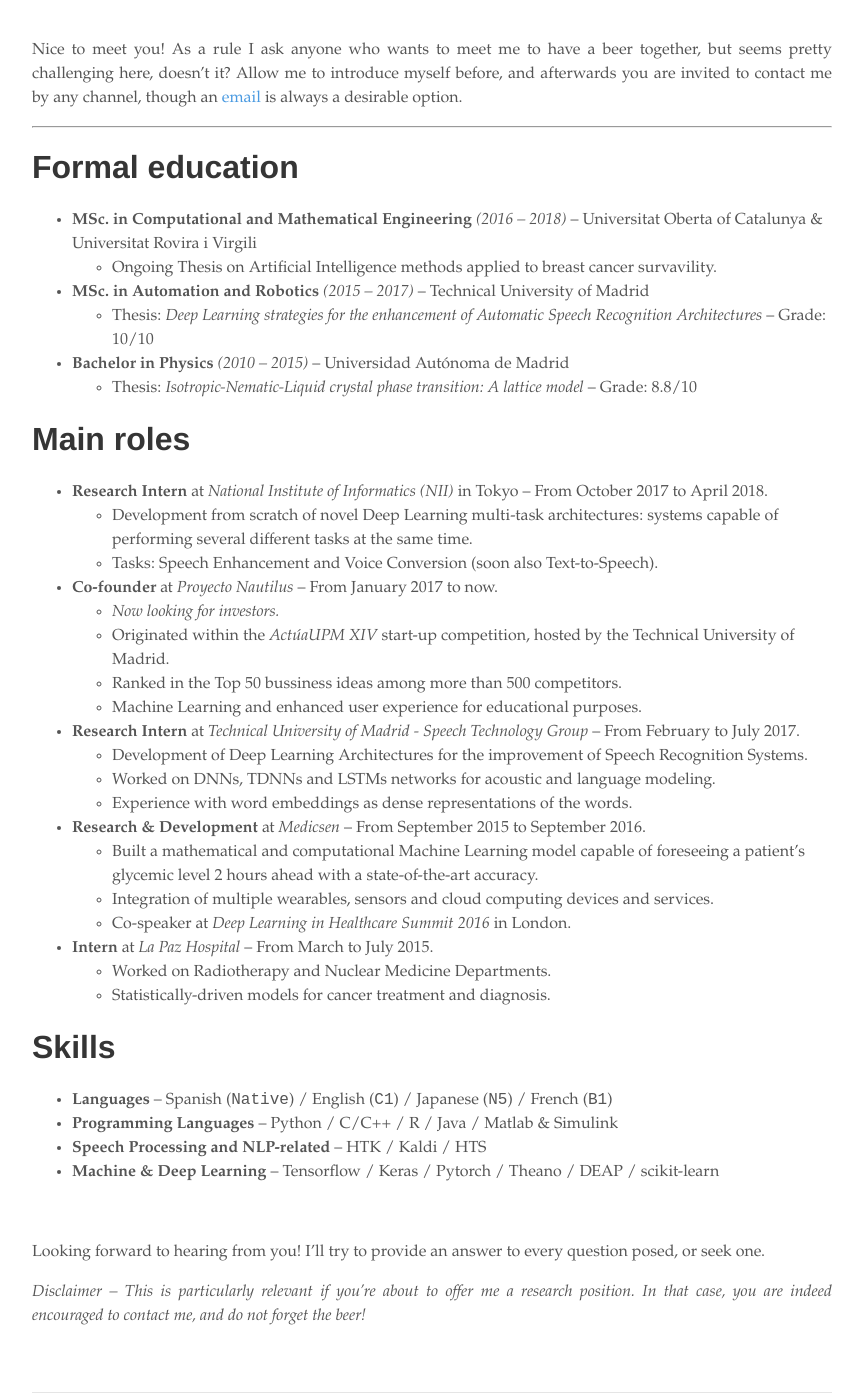
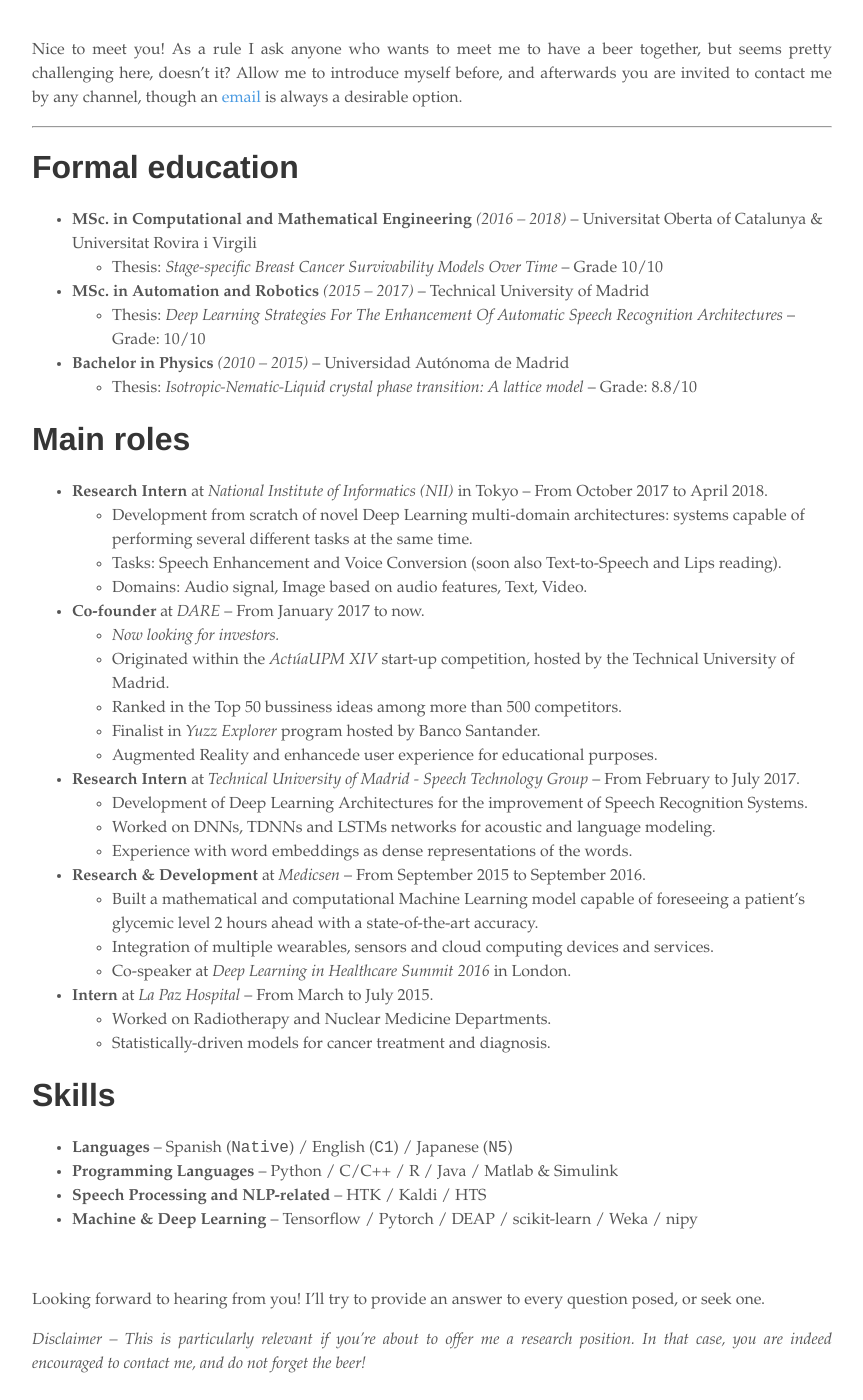
Before and after one commit to ricardokleinklein/ricardokleinklein.github.io, a Jekyll site: the page built from about.md, in a window 1280 px wide and 1400 px high, scrolled down 212 px. Shown: the whole window, without its empty margins (208-1071 px from the left). Built offline with Jekyll 4.4.1, drawn with Linux system fonts in a browser that asks for light colours; nearby versions of some CDN libraries.

Commit message:
update about

```diff
--- a/about.md
+++ b/about.md
@@ -10,23 +10,25 @@ Nice to meet you! As a rule I ask anyone who wants to meet me to have a beer tog
 # Formal education
 
 * **MSc. in Computational and Mathematical Engineering** *(2016 -- 2018)* -- Universitat Oberta of Catalunya & Universitat Rovira i Virgili
-	- Ongoing Thesis on Artificial Intelligence methods applied to breast cancer survavility.
+	- Thesis: *Stage-specific Breast Cancer Survivability Models Over Time* -- Grade 10/10
 * **MSc. in Automation and Robotics** *(2015 -- 2017)* -- Technical University of Madrid
-	- Thesis: *Deep Learning strategies for the enhancement of Automatic Speech Recognition Architectures* -- Grade: 10/10
+	- Thesis: *Deep Learning Strategies For The Enhancement Of Automatic Speech Recognition Architectures* -- Grade: 10/10
 * **Bachelor in Physics** *(2010 -- 2015)* -- Universidad Autónoma de Madrid
 	- Thesis: *Isotropic-Nematic-Liquid crystal phase transition: A lattice model* -- Grade: 8.8/10
 
 # Main roles
 
 * **Research Intern** at *National Institute of Informatics (NII)* in Tokyo -- From October 2017 to April 2018.
-	- Development from scratch of novel Deep Learning multi-task architectures: systems capable of performing several different tasks at the same time.
-	- Tasks: Speech Enhancement and Voice Conversion (soon also Text-to-Speech).
+	- Development from scratch of novel Deep Learning multi-domain architectures: systems capable of performing several different tasks at the same time.
+	- Tasks: Speech Enhancement and Voice Conversion (soon also Text-to-Speech and Lips reading).
+	- Domains: Audio signal, Image based on audio features, Text, Video.
 
-* **Co-founder** at *Proyecto Nautilus* -- From January 2017 to now.
+* **Co-founder** at *DARE* -- From January 2017 to now.
 	- *Now looking for investors.*
 	- Originated within the *ActúaUPM XIV* start-up competition, hosted by the Technical University of Madrid.
 	- Ranked in the Top 50 bussiness ideas among more than 500 competitors.
-	- Machine Learning and enhanced user experience for educational purposes.
+	- Finalist in *Yuzz Explorer* program hosted by Banco Santander.
+	- Augmented Reality and enhancede user experience for educational purposes.
 
 * **Research Intern** at *Technical University of Madrid - Speech Technology Group* -- From February to July 2017.
 	- Development of Deep Learning Architectures for the improvement of Speech Recognition Systems.
@@ -44,10 +46,10 @@ Nice to meet you! As a rule I ask anyone who wants to meet me to have a beer tog
 
 # Skills
 
-* **Languages** -- Spanish (`Native`) / English (`C1`) / Japanese (`N5`) / French (`B1`)
+* **Languages** -- Spanish (`Native`) / English (`C1`) / Japanese (`N5`)
 * **Programming Languages** -- Python / C/C++ / R / Java / Matlab & Simulink
 * **Speech Processing and NLP-related** -- HTK / Kaldi / HTS
-* **Machine & Deep Learning** -- Tensorflow / Keras / Pytorch / Theano / DEAP / scikit-learn
+* **Machine & Deep Learning** -- Tensorflow / Pytorch / DEAP / scikit-learn / Weka / nipy
 
 <br>
 
```
